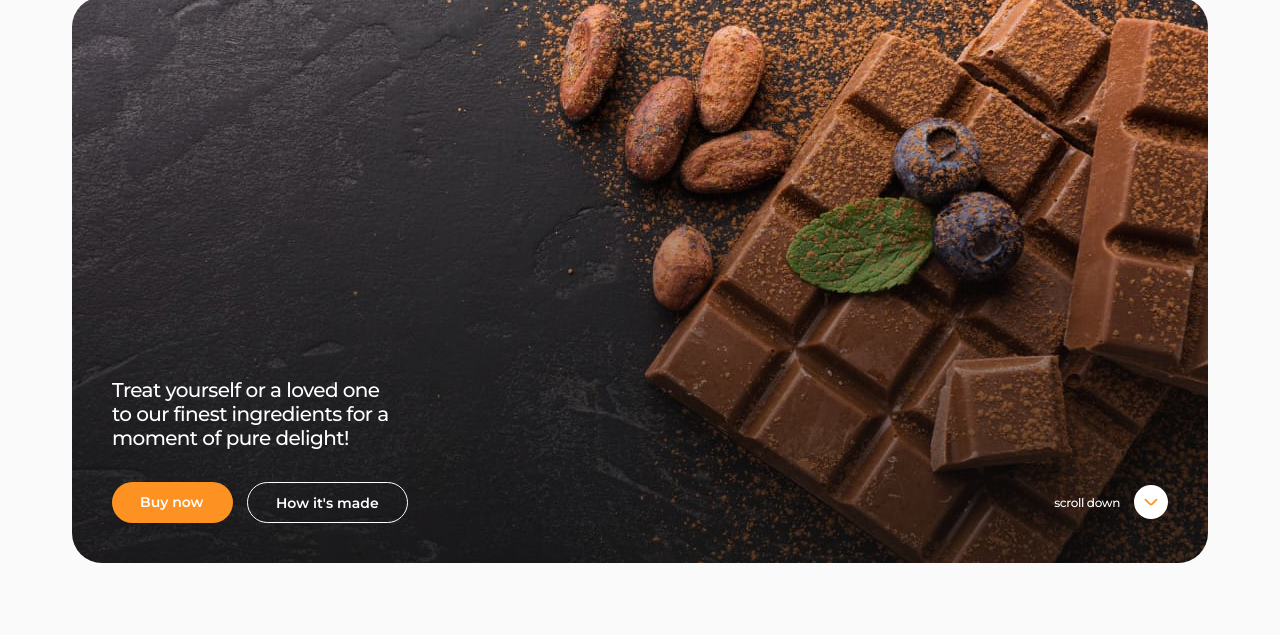
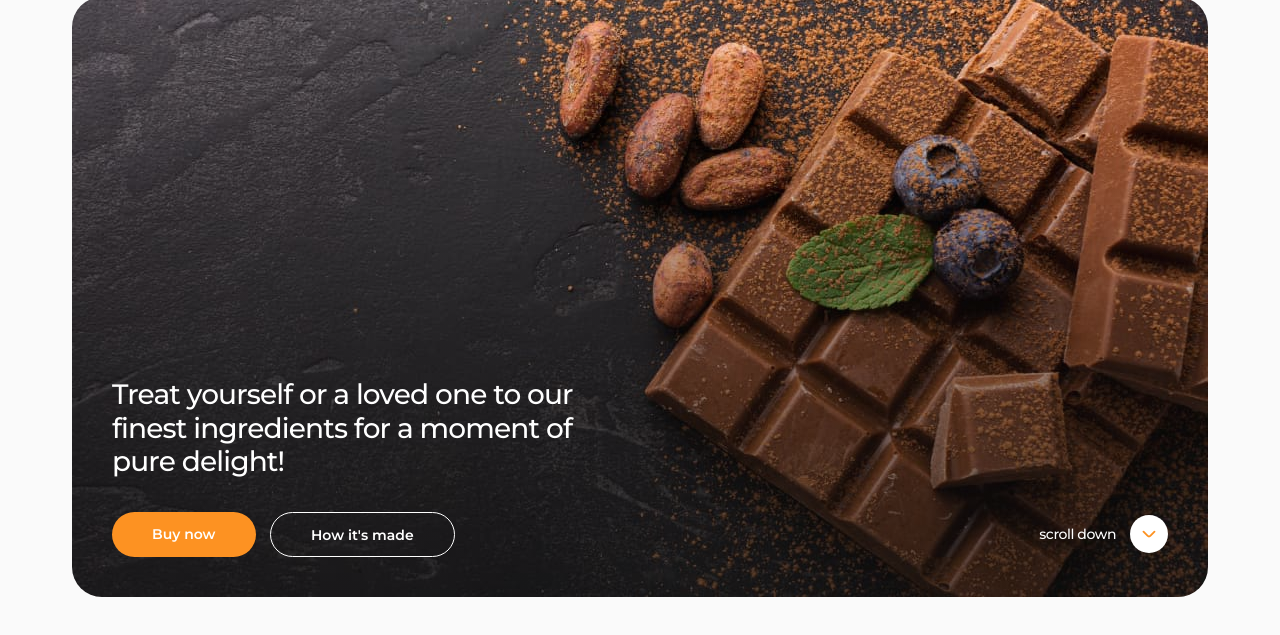
Before and after one commit to ruslankozenko/Simply-Chocolate-education, a plain HTML site: page index.html in a window 1280 px wide. Shown: the part 83-718 px from the top of the page. Drawn offline with nearby package versions, Linux system fonts and the light colour scheme.

Commit message:
sch hero

```diff
--- a/css/old-styles.css
+++ b/css/old-styles.css
@@ -184,7 +184,7 @@ body {
 
 .hero-bottom-block {
     display: flex;
-        align-items: center;
+    align-items: center;
 
 }
 
--- a/css/styles.css
+++ b/css/styles.css
@@ -375,6 +375,53 @@ body {
      }
  }
 
+ .main-title {
+    width: 484px;
+    height: 102px;
+    font-size: 28px;
+ }
+
+ .buy-now-btn {
+    min-width: 144px;
+    padding: 14px 40px;
+ }
+
+ .buy-now-btn:hover,
+ .buy-now-btn:focus {
+     background-color: #fcf1e0;
+     color: #fd9222;
+ }
+
+ .how-made-link {
+     min-width: 183px;
+    height: 45px;
+     padding: 14px 40px;
+ }
+
+ .how-made-link:hover,
+ .how-made-link:focus {
+     color: #fd9222;
+     border-color: #fd9222;
+ }
+
+ .scroll-down-link {
+    font-size: 14px;
+    line-height: 1.29;
+ }
+
+ .scroll-down-link:hover,
+ .scroll-down-link:focus {
+     color: #fd9222;
+ }
+
+ .icon-scroll-down {
+    padding: 8px;
+ }
+
+ .scroll-down-link:hover .icon-scroll-down {
+     fill: #fff;
+     background-color: #FD9222;
+ }
 
 /* ============== /TABLET HERO ============== */
 
@@ -419,6 +466,8 @@ body {
     }
 }
 
+
+
 /* ============== DESKTOP HERO ============== */
 
 
```
